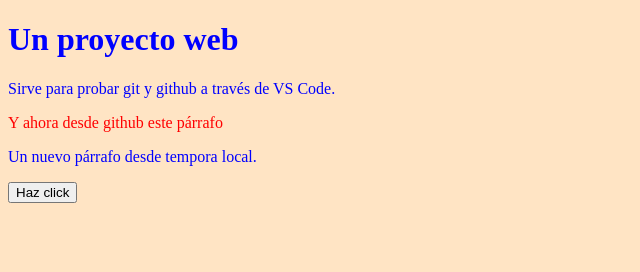
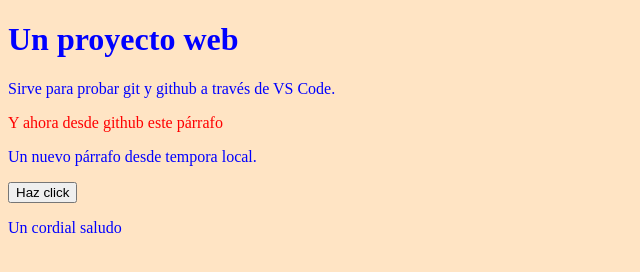
Before and after one commit to edriveral/tempora, a plain HTML site: page index.html in a window 1280 px wide. Shown: the whole page, without its empty margins (0-640 px from the left). Drawn offline with Linux system fonts and the light colour scheme.

Commit message:
Saludando amablemente en html

```diff
--- a/index.html
+++ b/index.html
@@ -16,5 +16,6 @@
     <p id="github_par">Y ahora desde github este párrafo</p>
     <p>Un nuevo párrafo desde tempora local.</p>
     <button type="button" onclick="hola1()">Haz click</button>
+    <p>Un cordial saludo</p>
 </body>
 </html>
```
